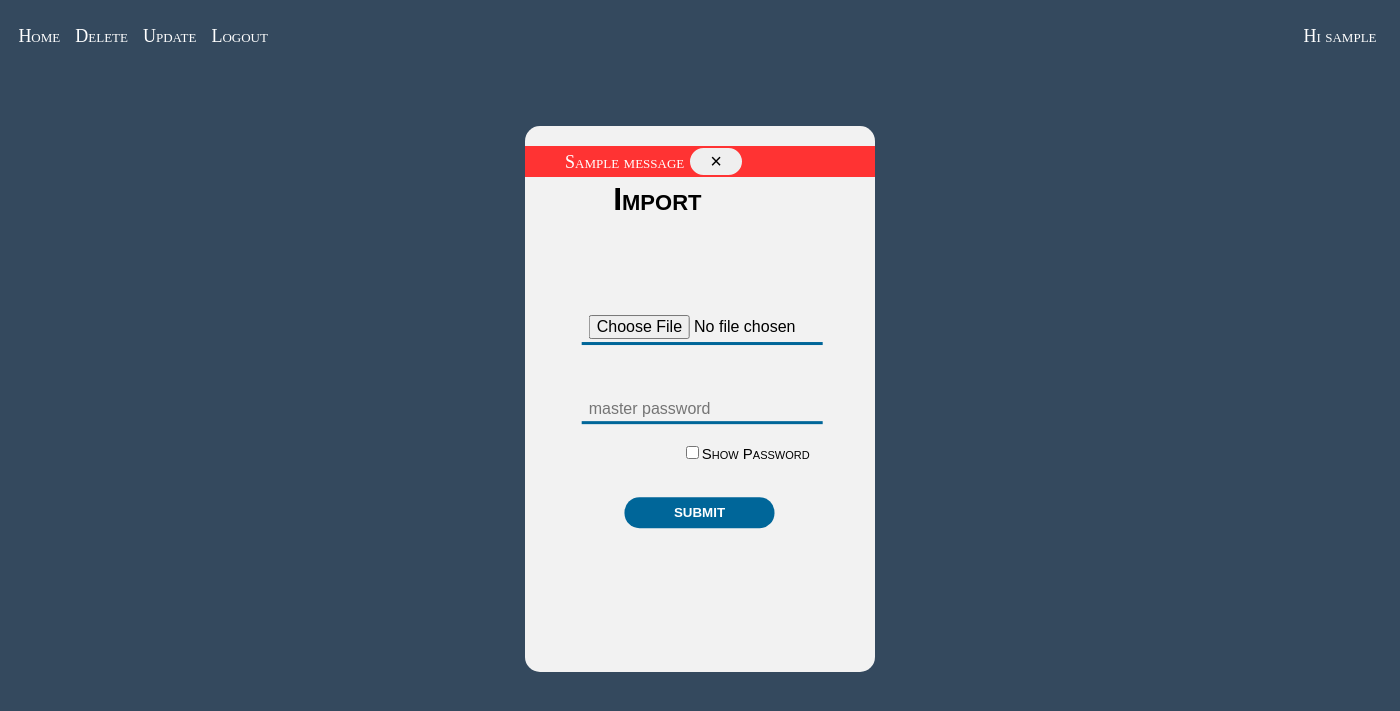
After one commit to dpakverma789/django-project-PasswordManager, a Django app: page /manager/import/ in a window 1400 px wide; the page is wider, and only the part inside the window is pictured. The commit adds this page. Shown: the top 711 px of that part. Run offline with Django 3.2, Linux system fonts and the light colour scheme; a user stored in the database is signed in; tables that the repository leaves empty hold one stand-in row (values such as "Sample post"); one stand-in notice (Sample message) is shown; some libraries are stand-ins or nearby versions.

Commit message:
updated import feature

```diff
--- a/django_project/settings.py
+++ b/django_project/settings.py
@@ -133,7 +133,7 @@ USE_TZ = True
 # Static files (CSS, JavaScript, Images)
 # https://docs.djangoproject.com/en/3.2/howto/static-files/
 
-STATIC_URL = 'static/'
+STATIC_URL = '/static/'
 
 # Default primary key field type
 # https://docs.djangoproject.com/en/3.2/ref/settings/#default-auto-field
--- a/passwordManager/static/css/password_manager.css
+++ b/passwordManager/static/css/password_manager.css
@@ -139,7 +139,7 @@ input[type='submit']:hover
     }
  .user-home{
     position: relative;
-    left: 60vw;
+    left: 50vw;
     transition: 1s;
  }
 .close{
--- a/passwordManager/templates/404.html
+++ b/passwordManager/templates/404.html
@@ -9,10 +9,10 @@
         <img src="{% static 'images/ghost.png' %}"/>
         <article>
             <p>We Tried but Page not Found</p>
-            <p>Mighty be Someone has stolen our page.</p>
+            <p>Might be Someone has stolen our page.</p>
         </article>
         <button>
-            <a href="/">Back to Home</a>
+            <a href="/" style="text-decoration:none">Back to Home</a>
         </button>
     </section>
 {% endblock %}
--- /dev/null
+++ b/passwordManager/templates/import.html
@@ -0,0 +1,47 @@
+{% extends 'password_manager_base.html' %}
+
+{% block title %}
+	<title>{{data.title}}</title>
+{% endblock %}
+
+{% block navigation %}
+	<div class="navigation-bar">
+		<ul>
+			<li><a href="/manager/save">Home</a></li>
+			{% if data.header == 'DELETE'%}
+				<li><a href="/manager/recovery/">Recover</a></li>
+			{% else %}
+				<li><a href="/manager/delete/">Delete</a></li>
+			{%endif%}
+			<li><a href="/manager/update/">Update</a></li>
+			<li><a href="/signout">Logout</a></li>
+			<li class="user-recover"><a>Hi {{data.user}}</a></li>
+		</ul>
+	</div>
+{% endblock %}
+
+{% block content %}
+	<form id="box" action="" method="post" enctype="multipart/form-data">
+		{% csrf_token %}
+		<h1>{{data.header}}</h1>
+		{% if data.msg %}
+			<div class="notify" style="background-color:{{data.color}};">
+				<span>{{data.msg}}</span>
+			</div>
+		{%endif%}
+		{% for msg in messages %}
+			<div class="alert alert-danger alert-dismissible fade show" role="alert">
+				<span>{{msg}}</span>
+				<button type="button" class="close" data-dismiss="alert" aria-label="Close">
+					<span aria-hidden="true" style="cursor:pointer;font-size:20px;padding:0 15px">&times;</span>
+				</button>
+			</div>
+	    {% endfor %}
+		<input type="file" name="file" class="site" placeholder="Website" required="True">
+		<input type="password" name="pass" class="pass" placeholder="master password" required="True">
+		<span id='checkboxx'>
+			<input type="checkbox" onclick="visibility()">Show Password
+		</span>
+		<input id="submit" type="submit" value="submit"/>
+	</form>
+{% endblock %}
--- a/passwordManager/templates/password_manager.html
+++ b/passwordManager/templates/password_manager.html
@@ -13,6 +13,7 @@
 			<li><a href="/manager/delete/">Delete</a></li>
 			<li><a href="/signout">Logout</a></li>
 			<li class="user-home"><a href="/manager/export/">Export</a></li>
+			<li class="user-home"><a href="/manager/import/">Import</a></li>
 			<li class="user-home"><a>Hi {{data.user}}</a></li>
 		</ul>
 	</div>
--- a/passwordManager/urls.py
+++ b/passwordManager/urls.py
@@ -8,6 +8,7 @@ urlpatterns = [
     path('update/', views.update, name='update-page'),
     path('delete/', views.recovery, name='recovery-page'),
     path('export/', views.export, name='export-page'),
+    path('import/', views.file_import, name='import-page'),
 ]
 
 handler404 = "passwordManager.views.page_not_found_view"
--- a/passwordManager/views.py
+++ b/passwordManager/views.py
@@ -1,3 +1,4 @@
+
 from django.shortcuts import render, redirect
 from passwordManager.models import Credentials
 from django.http import HttpResponse
@@ -5,6 +6,7 @@ from django.contrib import messages
 from django.contrib.auth.hashers import check_password
 from .password_ecryptor import pass_encrypt, pass_decrypt
 import xlwt
+import xlrd
 
 
 def home(request):
@@ -123,5 +125,32 @@ def export(request):
     return response
 
 
+def file_import(request):
+    if request.user.is_authenticated:
+        data = {'title': 'Import PassWord', 'header': 'Import', 'user': request.user}
+        if request.FILES:
+            try:
+                file = request.FILES['file']
+                workbook = xlrd.open_workbook(file.name, file_contents=file.read())
+                sheet = workbook.sheets()[0]
+                credential_set = ([sheet.cell(r, c).value for c in range(sheet.ncols)] for r in range(sheet.nrows))
+                for credentialSet in credential_set:
+                    if '' not in credentialSet and credentialSet[0].lower() != 'website':
+                        if Credentials.objects.filter(website=credentialSet[0], login_user=request.user).count() == 0:
+                            cred = Credentials()
+                            cred.website = credentialSet[0]
+                            cred.username = credentialSet[1]
+                            cred.password = pass_encrypt(credentialSet[2])
+                            cred.login_user = request.user
+                            cred.save()
+            except:
+                data.update({'color': '#ff3333', 'msg': 'Unsupported Format'})
+            else:
+                data.update({'color': '#47d147', 'msg': 'Credentials Saved!'})
+        return render(request, 'import.html', {'data': data})
+    else:
+        return redirect('signin-page')
+
+
 def page_not_found_view(request, exception):
     return render(request, '404.html')
--- a/users/templates/base.html
+++ b/users/templates/base.html
@@ -1,3 +1,4 @@
+<!DOCTYPE html>
 <html>
 <head>
     {% load static %}
@@ -19,6 +20,8 @@
      <section class="vh-100">
         <div class="container py-5 h-100">
             <h1>password manager</h1>
+            <br/>
+            <br/>
             <div class="row d-flex align-items-center justify-content-center h-100">
                <div class="col-md-8 col-lg-7 col-xl-6">
                    <img src="https://mdbcdn.b-cdn.net/img/Photos/new-templates/bootstrap-login-form/draw2.svg"
```
